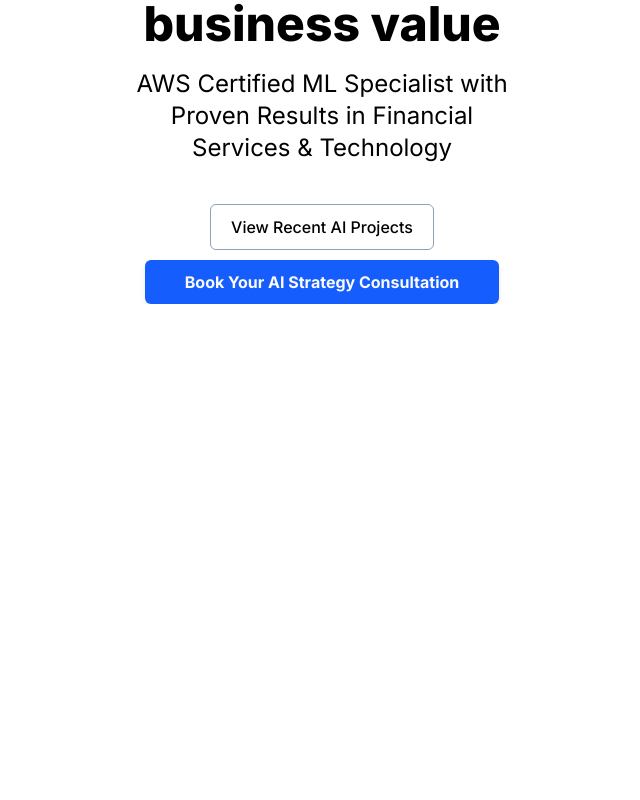
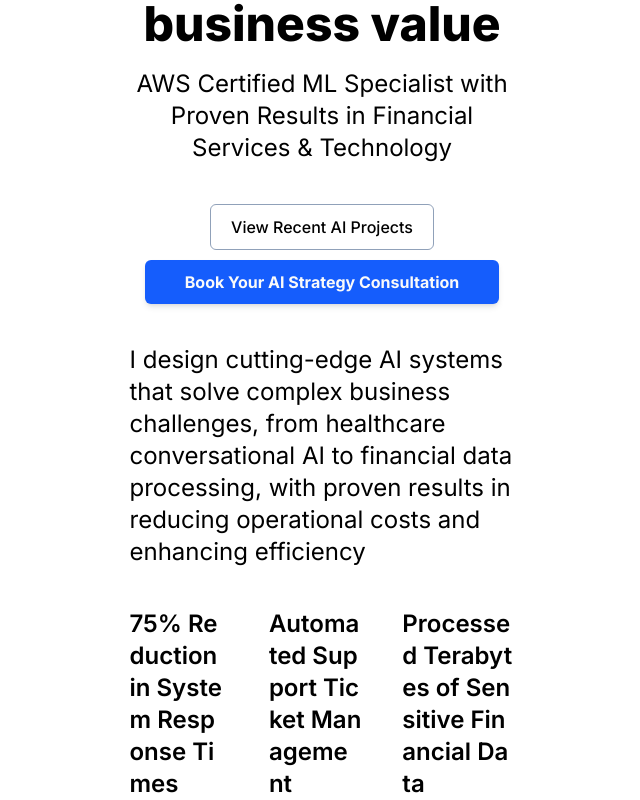
Before and after one commit to tilakmhn/tilak-website, a Next.js app: page / in a window 1280 px wide. Shown: the part 829-1629 px from the top of the page, without its empty margins (318-958 px from the left). Before the commit the page ends 1133 px from the top, so only its background shows below. Built offline with nearby package versions, Linux system fonts and the light colour scheme.

Commit message:
feat: Add summary for about section

```diff
--- a/src/app/page.tsx
+++ b/src/app/page.tsx
@@ -7,7 +7,7 @@ export default function Home() {
       <header>
         <Navbar />
       </header>
-      <main className="flex w-full">
+      <main className="pt-[183px] max-w-[385px] mx-auto flex w-full">
         <About />
       </main>
     </>
--- a/src/components/about-section/index.tsx
+++ b/src/components/about-section/index.tsx
@@ -2,16 +2,15 @@ import { Button } from "../ui/button";
 import CTAButtonsGroup from "./cta-buttons-group";
 import HeroHeadline from "./hero-headline";
 import Introduction from "./profile";
+import Summary from "./summary";
 
 const About = () => {
   return (
-    <div
-      id="about-section"
-      className="pt-[183px] max-w-[385px] mx-auto flex flex-col gap-10"
-    >
+    <div id="about-section" className="flex flex-col gap-10">
       <Introduction />
       <HeroHeadline />
       <CTAButtonsGroup />
+      <Summary />
     </div>
   );
 };
--- /dev/null
+++ b/src/components/about-section/summary.tsx
@@ -0,0 +1,29 @@
+import React from "react";
+const metrics = [
+  "75% Reduction in System Response Times",
+  "Automated Support Ticket Management",
+  "Processed Terabytes of Sensitive Financial Data",
+];
+const Summary = () => {
+  return (
+    <div
+      id="professional-summary"
+      className="flex flex-col gap-10 text-2xl leading-8 tracking-[-0.6%]"
+    >
+      <h3 className="font-normal">
+        I design cutting-edge AI systems that solve complex business challenges,
+        from healthcare conversational AI to financial data processing, with
+        proven results in reducing operational costs and enhancing efficiency
+      </h3>
+      <div id="metrics" className="flex gap-10 overflow-hidden">
+        {metrics.map((metric, idx) => (
+          <h3 className="font-semibold break-all" key={idx}>
+            {metric}
+          </h3>
+        ))}
+      </div>
+    </div>
+  );
+};
+
+export default Summary;
```
